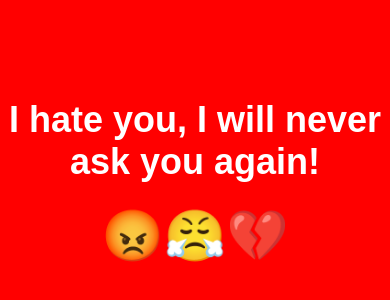
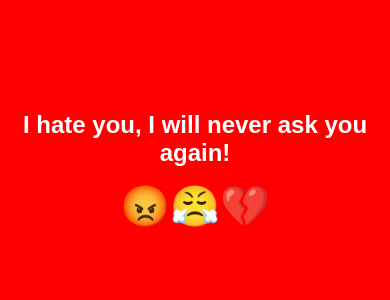
Before and after one commit to KJahnaviPriya/project, a plain HTML site: page final.html in a window 390 px wide. Shown: the part 260-560 px from the top of the page. Drawn offline with Linux system fonts and the light colour scheme.

Commit message:
Update final.html

```diff
--- a/final.html
+++ b/final.html
@@ -15,12 +15,23 @@
             color: white;
             font-family: Arial, sans-serif;
             text-align: center;
+            margin: 0; /* Remove default margin */
         }
         h1 {
             font-size: 36px;
         }
         .emoji {
             font-size: 50px;
+        }
+
+        /* Media Queries for Responsiveness */
+        @media (max-width: 600px) {
+            h1 {
+                font-size: 24px;
+            }
+            .emoji {
+                font-size: 40px;
+            }
         }
     </style>
 </head>
```
